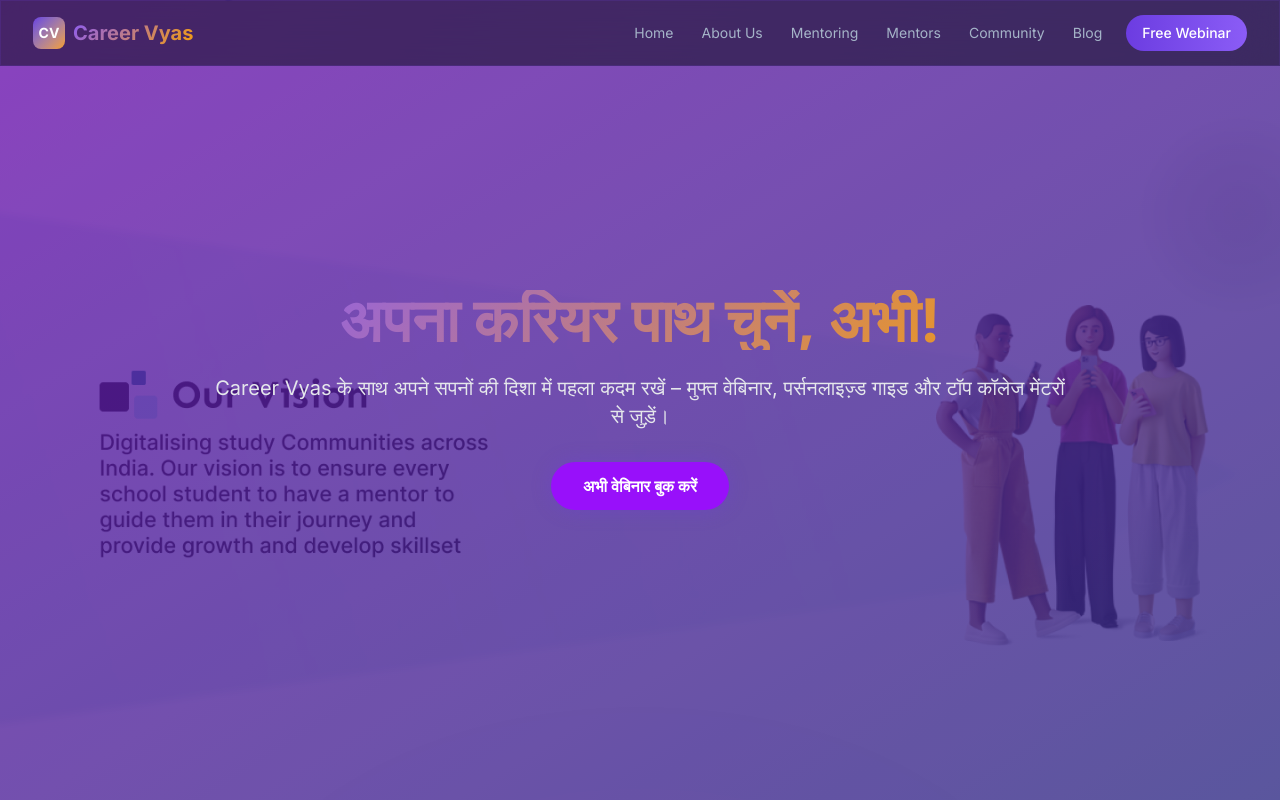
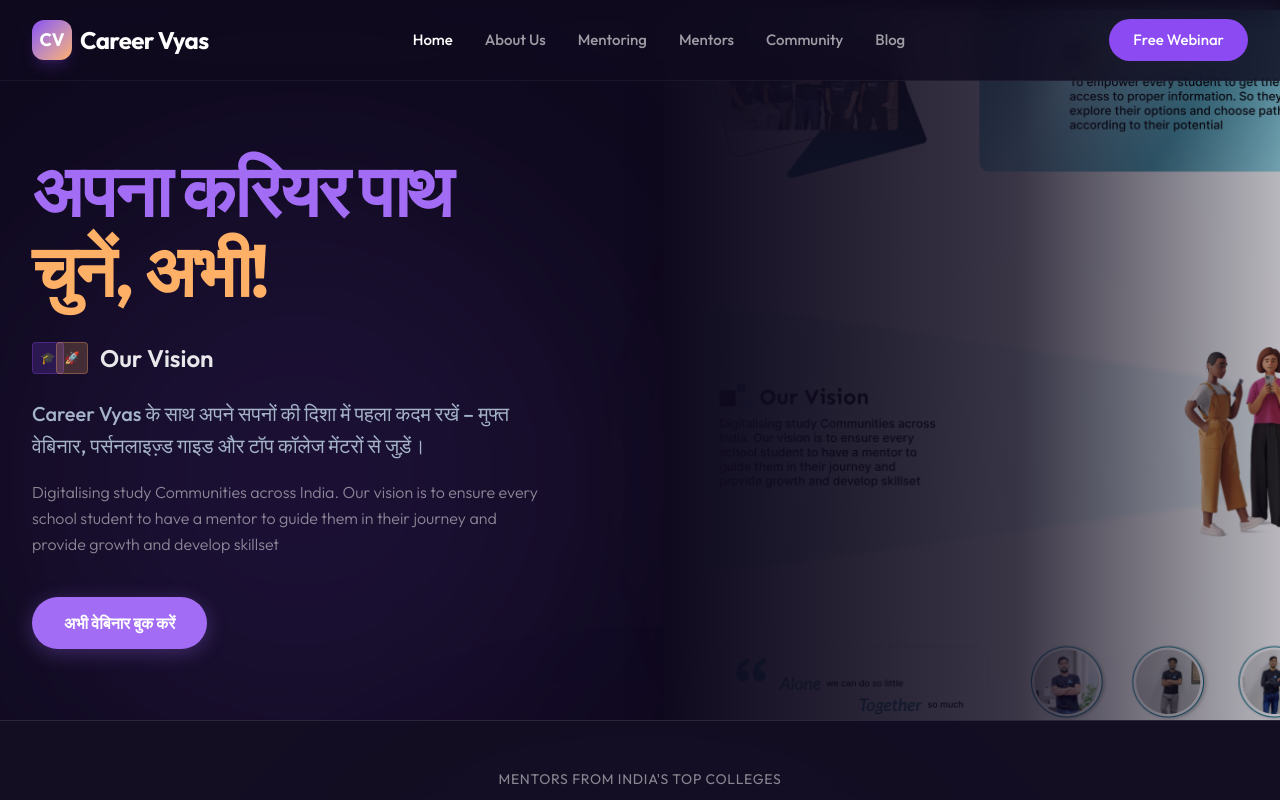
Before and after one commit to careervyas/career-vyas, a Next.js app: page / in a window 1280 px wide. Shown: the top 800 px of the page. Built offline with nearby package versions, Linux system fonts and the light colour scheme.

Commit message:
feat/design: perfect match figma styling

```diff
--- a/src/app/about/page.tsx
+++ b/src/app/about/page.tsx
@@ -1,44 +1,69 @@
 import Image from 'next/image';
 import Link from 'next/link';
+import Navbar from '@/components/Navbar';
+import Footer from '@/components/Footer';
 
 export default function AboutPage() {
     return (
-        <main className="min-h-screen bg-bg-dark text-text-primary">
-            <section className="max-w-5xl mx-auto py-16 px-4 sm:px-6 lg:px-8">
-                <h1 className="text-4xl md:text-5xl font-bold gradient-text mb-8 text-center">
-                    About Career Vyas
+        <main className="min-h-screen bg-[#0f0a1e] text-white">
+            <Navbar />
+            <section className="relative pt-32 pb-20 px-4 sm:px-6 lg:px-8 max-w-7xl mx-auto overflow-hidden">
+                {/* Subtle backgrounds matching Figma */}
+                <div className="absolute top-40 left-0 w-[500px] h-[500px] bg-[#8C4AF2]/10 rounded-full blur-[120px]" />
+
+                <h1 className="text-4xl md:text-5xl lg:text-6xl font-bold mb-16 text-center tracking-tight">
+                    <span className="text-white">About</span> <span className="gradient-text">Career Vyas</span>
                 </h1>
-                <div className="flex flex-col md:flex-row items-center gap-8">
-                    <div className="flex-1">
-                        <p className="text-lg md:text-xl text-text-secondary mb-4">
+
+                <div className="flex flex-col lg:flex-row items-center gap-12 lg:gap-20">
+                    {/* Left text content */}
+                    <div className="flex-1 w-full order-2 lg:order-1 z-10">
+                        <p className="text-[17px] md:text-lg text-white/70 mb-8 leading-relaxed font-light">
                             Career Vyas is a free, student‑focused platform that connects Class 8‑12 learners with mentors from India’s top engineering and medical colleges. Our mission is to demystify career choices and give every student a clear, actionable roadmap.
                         </p>
-                        <p className="text-lg md:text-xl text-text-secondary mb-4">
+                        <p className="text-[17px] md:text-lg text-white/70 mb-6 leading-relaxed font-light">
                             We provide:
                         </p>
-                        <ul className="list-disc list-inside text-text-secondary space-y-2">
-                            <li>One‑on‑one mentorship sessions</li>
-                            <li>Career roadmaps for engineering, medicine, design and more</li>
-                            <li>Free webinars and community support</li>
+
+                        <ul className="space-y-4 mb-10 w-full">
+                            {[
+                                "One‑on‑one mentorship sessions",
+                                "Career roadmaps for engineering, medicine, design and more",
+                                "Free webinars and community support"
+                            ].map((item, i) => (
+                                <li key={i} className="flex items-start gap-3">
+                                    <div className="mt-1 w-5 h-5 rounded-full bg-[#8C4AF2]/20 flex items-center justify-center shrink-0">
+                                        <div className="w-2 h-2 rounded-full bg-[#8C4AF2]" />
+                                    </div>
+                                    <span className="text-white/80 text-[17px] lg:text-lg">{item}</span>
+                                </li>
+                            ))}
                         </ul>
+
                         <Link
                             href="/community"
-                            className="inline-block mt-6 px-6 py-3 bg-gradient-to-r from-primary to-primary-light text-white font-semibold rounded-full cta-glow hover:scale-105 transition-all"
+                            className="inline-flex items-center justify-center px-8 py-3.5 rounded-full bg-[#A36CF4] hover:bg-[#8C4AF2] text-white text-[16px] font-bold transition-all duration-300 shadow-[0_4px_20px_rgba(163,108,244,0.3)] hover:shadow-[0_4px_30px_rgba(163,108,244,0.5)] hover:-translate-y-0.5"
                         >
                             Join Our Community
                         </Link>
                     </div>
-                    <div className="flex-1 w-full h-64 md:h-auto relative">
-                        <Image
-                            src="/images/about us.png"
-                            alt="About Career Vyas"
-                            layout="fill"
-                            objectFit="cover"
-                            className="rounded-lg shadow-lg"
-                        />
+
+                    {/* Right Image */}
+                    <div className="flex-1 w-full order-1 lg:order-2">
+                        <div className="relative w-full aspect-video md:aspect-[4/3] rounded-3xl overflow-hidden glass-card shadow-2xl">
+                            {/* Displaying extracted figma image cleanly */}
+                            <Image
+                                src="/images/about us.png"
+                                alt="Students discussing career"
+                                fill
+                                className="object-cover"
+                                priority
+                            />
+                        </div>
                     </div>
                 </div>
             </section>
+            <Footer />
         </main>
     );
 }
--- a/src/app/globals.css
+++ b/src/app/globals.css
@@ -1,39 +1,32 @@
 @import "tailwindcss";
 
 @theme {
-  --color-primary: #6C3CE1;
-  /* Purple from Figma */
-  --color-primary-light: #8B5CF6;
-  /* Light purple */
-  --color-primary-dark: #5521C5;
-  /* Dark purple */
-  --color-secondary: #F59E0B;
-  /* Amber */
-  --color-secondary-light: #FBBF24;
-  /* Light amber */
-  --color-accent: #10B981;
-  /* Teal accent */
-  --color-bg-dark: #0F0A1A;
-  /* Dark background */
-  --color-bg-card: #1A1230;
-  /* Card background */
-  --color-bg-card-hover: #231845;
-  /* Card hover */
-  --color-text-primary: #F8FAFC;
-  /* Light text */
-  --color-text-secondary: #A5B4C8;
-  /* Secondary text */
-  --color-text-muted: #6B7A8D;
-  /* Muted text */
-  --color-border: #2D2454;
-  /* Border color */
+  --color-primary: #8C4AF2;
+  --color-primary-light: #A36CF4;
+  --color-primary-dark: #6D34CC;
+  --color-secondary: #FFB067;
+  --color-secondary-light: #FFC899;
+  --color-bg-dark: #0f0a1e;
+  --color-bg-card: rgba(255, 255, 255, 0.05);
+  --color-bg-card-hover: rgba(255, 255, 255, 0.08);
+  --color-text-primary: #FFFFFF;
+  --color-text-secondary: rgba(255, 255, 255, 0.7);
+  --color-text-muted: rgba(255, 255, 255, 0.5);
+  --color-border: rgba(255, 255, 255, 0.1);
 
-  --font-sans: 'Inter', system-ui, -apple-system, sans-serif;
+  --font-sans: 'Outfit', system-ui, -apple-system, sans-serif;
+}
+
+body {
+  background-color: var(--color-bg-dark);
+  color: var(--color-text-primary);
+  font-family: var(--font-sans);
+  overflow-x: hidden;
 }
 
 /* Custom scrollbar */
 ::-webkit-scrollbar {
-  width: 6px;
+  width: 8px;
 }
 
 ::-webkit-scrollbar-track {
@@ -41,8 +34,12 @@
 }
 
 ::-webkit-scrollbar-thumb {
+  background: var(--color-primary-dark);
+  border-radius: 4px;
+}
+
+::-webkit-scrollbar-thumb:hover {
   background: var(--color-primary);
-  border-radius: 3px;
 }
 
 /* Smooth scrolling */
@@ -52,7 +49,7 @@
 
 /* Gradient text utility */
 .gradient-text {
-  background: linear-gradient(135deg, var(--color-primary-light), var(--color-secondary));
+  background: linear-gradient(90deg, #A47AF0 0%, #FFB067 100%);
   -webkit-background-clip: text;
   -webkit-text-fill-color: transparent;
   background-clip: text;
@@ -60,26 +57,25 @@
 
 /* Glassmorphism card */
 .glass-card {
-  background: rgba(26, 18, 48, 0.6);
-  backdrop-filter: blur(20px);
-  border: 1px solid rgba(108, 60, 225, 0.15);
+  background: rgba(255, 255, 255, 0.03);
+  backdrop-filter: blur(12px);
+  -webkit-backdrop-filter: blur(12px);
+  border: 1px solid rgba(255, 255, 255, 0.08);
+  border-radius: 24px;
 }
 
 /* Glow effect */
 .glow {
-  box-shadow: 0 0 30px rgba(108, 60, 225, 0.15), 0 0 60px rgba(108, 60, 225, 0.05);
+  box-shadow: 0 0 30px rgba(140, 74, 242, 0.2), 0 0 60px rgba(140, 74, 242, 0.1);
 }
 
 /* Pulse animation for CTA */
 @keyframes pulse-glow {
-
-  0%,
-  100% {
-    box-shadow: 0 0 20px rgba(108, 60, 225, 0.3);
+  0%, 100% {
+    box-shadow: 0 0 15px rgba(140, 74, 242, 0.4);
   }
-
   50% {
-    box-shadow: 0 0 40px rgba(108, 60, 225, 0.5), 0 0 60px rgba(245, 158, 11, 0.2);
+    box-shadow: 0 0 30px rgba(140, 74, 242, 0.6);
   }
 }
 
@@ -87,30 +83,12 @@
   animation: pulse-glow 3s ease-in-out infinite;
 }
 
-/* Float animation */
-@keyframes float {
-
-  0%,
-  100% {
-    transform: translateY(0);
-  }
-
-  50% {
-    transform: translateY(-10px);
-  }
-}
-
-.animate-float {
-  animation: float 4s ease-in-out infinite;
-}
-
 /* Fade in up animation */
 @keyframes fadeInUp {
   from {
     opacity: 0;
-    transform: translateY(30px);
+    transform: translateY(20px);
   }
-
   to {
     opacity: 1;
     transform: translateY(0);
@@ -122,16 +100,16 @@
 }
 
 .animate-fade-in-up-delay-1 {
-  animation: fadeInUp 0.8s ease-out 0.2s forwards;
+  animation: fadeInUp 0.8s ease-out 0.15s forwards;
   opacity: 0;
 }
 
 .animate-fade-in-up-delay-2 {
-  animation: fadeInUp 0.8s ease-out 0.4s forwards;
+  animation: fadeInUp 0.8s ease-out 0.3s forwards;
   opacity: 0;
 }
 
 .animate-fade-in-up-delay-3 {
-  animation: fadeInUp 0.8s ease-out 0.6s forwards;
+  animation: fadeInUp 0.8s ease-out 0.45s forwards;
   opacity: 0;
 }
--- a/src/app/layout.tsx
+++ b/src/app/layout.tsx
@@ -1,10 +1,10 @@
 import type { Metadata } from "next";
-import { Inter } from "next/font/google";
+import { Outfit } from "next/font/google";
 import "./globals.css";
 
-const inter = Inter({
+const outfit = Outfit({
   subsets: ["latin"],
-  variable: "--font-inter",
+  variable: "--font-sans",
 });
 
 export const metadata: Metadata = {
@@ -37,8 +37,8 @@
   children: React.ReactNode;
 }>) {
   return (
-    <html lang="en" className={inter.variable}>
-      <body className="bg-bg-dark text-text-primary font-sans antialiased">
+    <html lang="en" className={outfit.variable}>
+      <body className="bg-[#0f0a1e] text-white font-sans antialiased">
         {children}
       </body>
     </html>
--- a/src/components/Hero.tsx
+++ b/src/components/Hero.tsx
@@ -3,31 +3,64 @@
 
 export default function Hero() {
     return (
-        <section className="relative min-h-screen flex items-center justify-center overflow-hidden bg-gradient-to-br from-purple-800 to-indigo-900 text-white py-20">
-            {/* Background illustration placeholder */}
-            <div className="absolute inset-0 opacity-20">
-                <Image
-                    src="/images/home_page.png"
-                    alt="Hero background"
-                    layout="fill"
-                    objectFit="cover"
-                    priority={true}
-                />
+        <section className="relative min-h-[90vh] flex items-center justify-center pt-20 overflow-hidden bg-[#0f0a1e]">
+            {/* Background Orbs/Glows to match Figma background gradient */}
+            <div className="absolute top-1/4 left-0 w-[600px] h-[600px] bg-[#8C4AF2]/10 rounded-full blur-[120px]" />
+            <div className="absolute bottom-0 right-0 w-[500px] h-[500px] bg-[#FFB067]/10 rounded-full blur-[100px]" />
+
+            <div className="relative z-10 w-full max-w-7xl mx-auto px-4 sm:px-6 lg:px-8 grid grid-cols-1 lg:grid-cols-2 gap-12 items-center">
+
+                {/* Left Side: Text and CTA */}
+                <div className="flex flex-col items-center lg:items-start text-center lg:text-left z-20">
+                    <h1 className="text-4xl sm:text-5xl md:text-6xl lg:text-[72px] font-bold leading-[1.1] mb-8 tracking-tight">
+                        <span className="text-[#A36CF4]">अपना करियर पाथ</span><br />
+                        <span className="text-[#FFB067]">चुनें, अभी!</span>
+                    </h1>
+
+                    <div className="flex items-center gap-3 mb-6">
+                        <div className="flex -space-x-2">
+                            <div className="w-8 h-8 rounded bg-[#8C4AF2]/20 border border-[#8C4AF2]/30 flex items-center justify-center">
+                                <span className="text-white text-xs">🎓</span>
                             </div>
-            <div className="relative z-10 max-w-4xl text-center px-4">
-                <h1 className="gradient-text text-5xl md:text-6xl font-bold mb-6">
-                    अपना करियर पाथ चुनें, अभी!
-                </h1>
-                <p className="text-lg md:text-xl text-gray-200 mb-8">
+                            <div className="w-8 h-8 rounded bg-[#FFB067]/20 border border-[#FFB067]/30 flex items-center justify-center">
+                                <span className="text-white text-xs">🚀</span>
+                            </div>
+                        </div>
+                        <p className="text-xl md:text-2xl font-semibold text-white/90">Our Vision</p>
+                    </div>
+
+                    <p className="text-[#A5B4C8] text-lg md:text-xl font-medium max-w-lg mb-4 leading-relaxed">
                         Career Vyas के साथ अपने सपनों की दिशा में पहला कदम रखें – मुफ्त वेबिनार, पर्सनलाइज़्ड गाइड और टॉप कॉलेज मेंटरों से जुड़ें।
                     </p>
+
+                    <p className="text-white/50 text-base max-w-lg mb-10 leading-relaxed font-light">
+                        Digitalising study Communities across India. Our vision is to ensure every school student to have a mentor to guide them in their journey and provide growth and develop skillset
+                    </p>
+
                     <Link
                         href="/webinar"
-                    className="inline-block bg-purple-600 hover:bg-purple-500 text-white font-semibold py-3 px-8 rounded-full cta-glow"
+                        className="inline-flex items-center justify-center px-8 py-3.5 rounded-full bg-[#A36CF4] hover:bg-[#8C4AF2] text-white text-[16px] font-bold transition-all duration-300 shadow-[0_4px_20px_rgba(163,108,244,0.3)] hover:shadow-[0_4px_30px_rgba(163,108,244,0.5)] hover:-translate-y-0.5"
                     >
                         अभी वेबिनार बुक करें
                     </Link>
                 </div>
+
+                {/* Right Side: Graphic/Image */}
+                <div className="relative w-full aspect-square md:aspect-[4/3] lg:aspect-auto lg:h-[600px] flex justify-center items-center">
+                    <div className="relative w-[130%] h-[130%] ml-0 lg:-mr-32 group">
+                        {/* Using the full home_page screenshot but heavily cropped via object-position to just highlight the right side */}
+                        <Image
+                            src="/images/home_page.png"
+                            alt="Students pointing at phone"
+                            fill
+                            className="object-cover object-right drop-shadow-2xl transition-transform duration-700 ease-out group-hover:scale-105 opacity-90"
+                            priority
+                        />
+                        {/* Overlay to fade out the left side of the raw screenshot */}
+                        <div className="absolute inset-0 bg-gradient-to-r from-[#0f0a1e] via-[#0f0a1e]/80 to-transparent" />
+                    </div>
+                </div>
+            </div>
         </section>
     );
 }
--- a/src/components/Navbar.tsx
+++ b/src/components/Navbar.tsx
@@ -2,9 +2,11 @@
 
 import { useState } from "react";
 import Link from "next/link";
+import { usePathname } from "next/navigation";
 
 export default function Navbar() {
     const [isOpen, setIsOpen] = useState(false);
+    const pathname = usePathname();
 
     const navLinks = [
         { href: "/", label: "Home" },
@@ -13,44 +15,53 @@
         { href: "/mentors", label: "Mentors" },
         { href: "/community", label: "Community" },
         { href: "/blog", label: "Blog" },
-        { href: "/webinar", label: "Free Webinar", highlight: true },
     ];
 
     return (
-        <nav className="fixed top-0 w-full z-50 glass-card">
+        <nav className="fixed top-0 w-full z-50 bg-[#0f0a1e]/80 backdrop-blur-md border-b border-white/5">
             <div className="max-w-7xl mx-auto px-4 sm:px-6 lg:px-8">
-                <div className="flex items-center justify-between h-16">
+                <div className="flex items-center justify-between h-20">
                     {/* Logo */}
                     <Link href="/" className="flex items-center gap-2">
-                        <div className="w-8 h-8 rounded-lg bg-gradient-to-br from-primary to-secondary flex items-center justify-center font-bold text-white text-sm">
+                        <div className="w-10 h-10 rounded-xl bg-gradient-to-br from-[#8C4AF2] to-[#FFB067] flex items-center justify-center font-bold text-white text-lg shadow-lg shadow-[#8C4AF2]/20">
                             CV
                         </div>
-                        <span className="text-xl font-bold gradient-text">
+                        <span className="text-2xl font-bold text-white tracking-tight">
                             Career Vyas
                         </span>
                     </Link>
 
                     {/* Desktop Nav */}
-                    <div className="hidden md:flex items-center gap-1">
-                        {navLinks.map((link) => (
+                    <div className="hidden lg:flex items-center gap-8">
+                        {navLinks.map((link) => {
+                            const isActive = pathname === link.href;
+                            return (
                                 <Link
                                     key={link.href}
                                     href={link.href}
-                                className={
-                                    link.highlight
-                                        ? "ml-2 px-4 py-2 rounded-full bg-gradient-to-r from-primary to-primary-light text-white text-sm font-medium hover:shadow-lg hover:shadow-primary/25 transition-all duration-300"
-                                        : "px-3 py-2 text-sm text-text-secondary hover:text-text-primary transition-colors duration-200"
-                                }
+                                    className={`text-[15px] font-medium transition-colors duration-200 ${isActive ? "text-white" : "text-white/60 hover:text-white"
+                                        }`}
                                 >
                                     {link.label}
                                 </Link>
-                        ))}
+                            )
+                        })}
+                    </div>
+
+                    {/* Free Webinar CTA - Desktop */}
+                    <div className="hidden lg:block">
+                        <Link
+                            href="/webinar"
+                            className="inline-flex items-center justify-center px-6 py-2.5 rounded-full bg-[#8C4AF2] hover:bg-[#A36CF4] text-white text-[15px] font-medium transition-all duration-300 hover:shadow-[0_0_20px_rgba(140,74,242,0.4)]"
+                        >
+                            Free Webinar
+                        </Link>
                     </div>
 
                     {/* Mobile menu button */}
                     <button
                         onClick={() => setIsOpen(!isOpen)}
-                        className="md:hidden p-2 rounded-lg text-text-secondary hover:text-text-primary hover:bg-bg-card transition-colors"
+                        className="lg:hidden p-2 rounded-lg text-white/60 hover:text-white transition-colors"
                         aria-label="Toggle menu"
                     >
                         <svg className="w-6 h-6" fill="none" viewBox="0 0 24 24" stroke="currentColor">
@@ -65,21 +76,28 @@
 
                 {/* Mobile Nav */}
                 {isOpen && (
-                    <div className="md:hidden pb-4 border-t border-border mt-2 pt-4">
-                        {navLinks.map((link) => (
+                    <div className="lg:hidden pb-6 pt-2 bg-[#0f0a1e] border-t border-white/5 absolute left-0 w-full px-4 shadow-2xl">
+                        {navLinks.map((link) => {
+                            const isActive = pathname === link.href;
+                            return (
                                 <Link
                                     key={link.href}
                                     href={link.href}
                                     onClick={() => setIsOpen(false)}
-                                className={
-                                    link.highlight
-                                        ? "block mt-2 px-4 py-3 rounded-xl bg-gradient-to-r from-primary to-primary-light text-white text-center font-medium"
-                                        : "block px-4 py-3 text-text-secondary hover:text-text-primary hover:bg-bg-card rounded-lg transition-colors"
-                                }
+                                    className={`block px-4 py-3 rounded-xl transition-colors ${isActive ? "bg-white/5 text-white" : "text-white/60 hover:text-white hover:bg-white/5"
+                                        }`}
                                 >
                                     {link.label}
                                 </Link>
-                        ))}
+                            )
+                        })}
+                        <Link
+                            href="/webinar"
+                            onClick={() => setIsOpen(false)}
+                            className="block mt-4 px-4 py-3 rounded-xl bg-[#8C4AF2] text-white text-center font-medium shadow-lg shadow-[#8C4AF2]/20"
+                        >
+                            Free Webinar
+                        </Link>
                     </div>
                 )}
             </div>
```
Also changed, not shown: src/app/mentoring/page.tsx (+54 -21 lines). Lines whose indentation alone changed are shown as unchanged.
